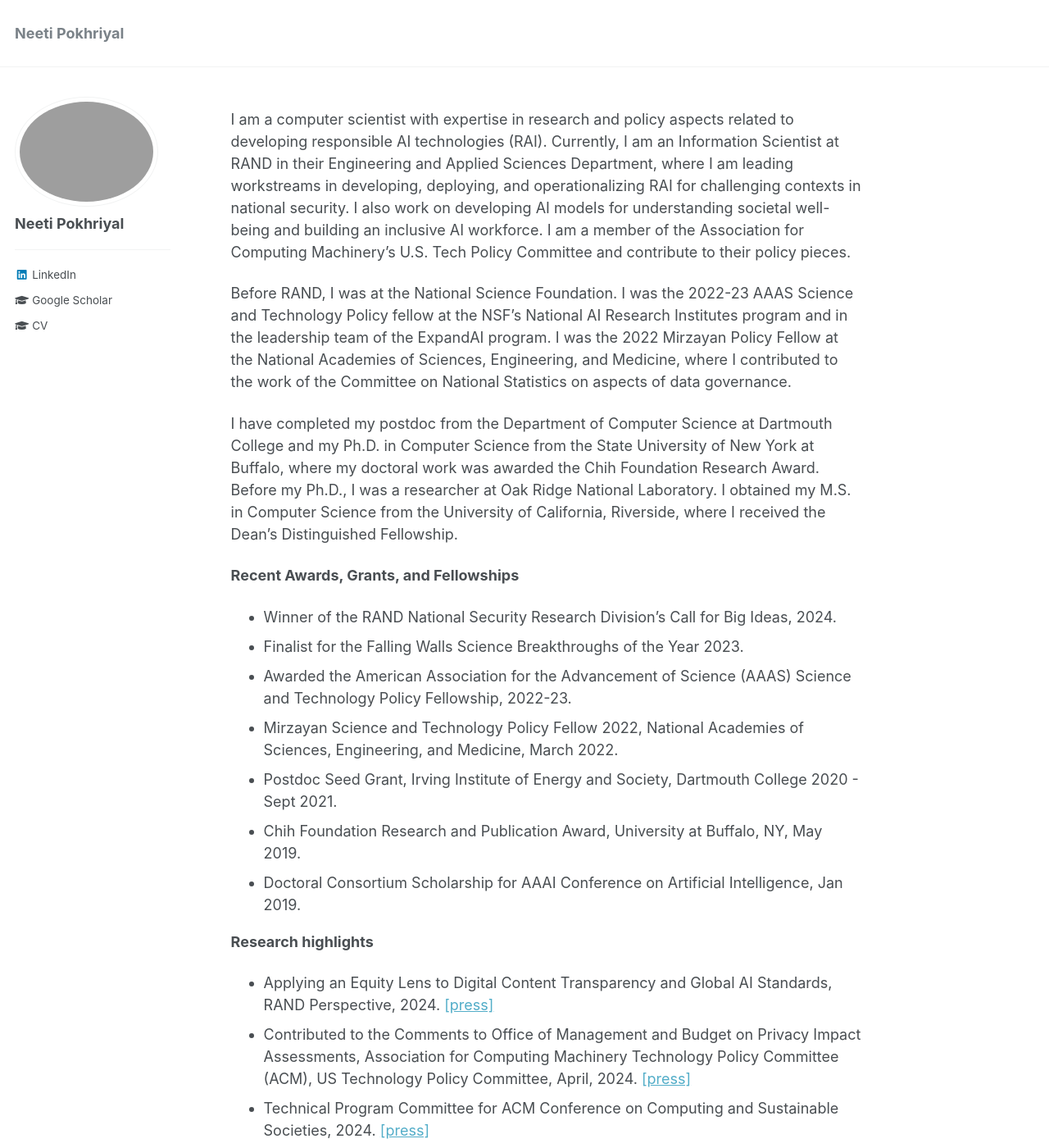
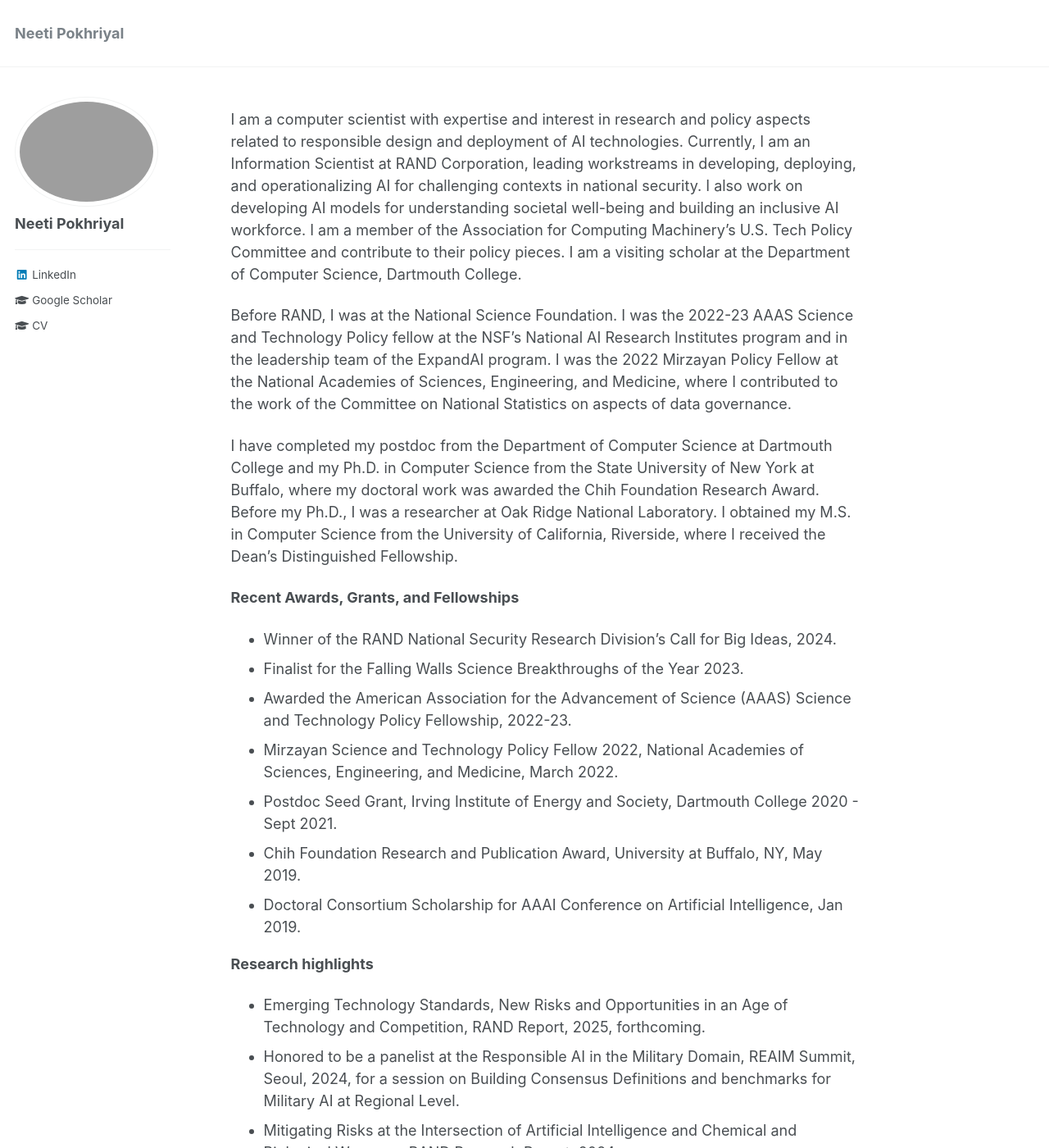
Before and after one commit to neetip/neetip.github.io, a Jekyll site: the page built from _pages/about.md, in a window 1280 px wide and 1400 px high. Shown: the whole window at 82% size. Built offline with Jekyll 4.4.1, drawn with Linux system fonts in a browser that asks for light colours; some of the changed text lies outside the part shown.

Commit message:
Update about.md

```diff
--- a/_pages/about.md
+++ b/_pages/about.md
@@ -7,7 +7,7 @@ redirect_from:
   - /about/
   - /about.html
 ---
-I am a computer scientist with expertise in research and policy aspects related to developing responsible AI technologies (RAI). Currently, I am an Information Scientist at RAND in their Engineering and Applied Sciences Department, where I am leading workstreams in developing, deploying, and operationalizing RAI for challenging contexts in national security. I also work on developing AI models for understanding societal well-being and building an inclusive AI workforce. I am a member of the Association for Computing Machinery’s U.S. Tech Policy Committee and contribute to their policy pieces.
+I am a computer scientist with expertise and interest in research and policy aspects related to responsible design and deployment of AI technologies. Currently, I am an Information Scientist at RAND Corporation, leading workstreams in developing, deploying, and operationalizing AI for challenging contexts in national security. I also work on developing AI models for understanding societal well-being and building an inclusive AI workforce. I am a member of the Association for Computing Machinery’s U.S. Tech Policy Committee and contribute to their policy pieces. I am a visiting scholar at the Department of Computer Science, Dartmouth College.
 
 Before RAND, I was at the National Science Foundation. I was the 2022-23 AAAS Science and Technology Policy fellow at the NSF’s National AI Research Institutes program and in the leadership team of the ExpandAI program. I was the 2022 Mirzayan Policy Fellow at the National Academies of Sciences, Engineering, and Medicine, where I contributed to the work of the Committee on National Statistics on aspects of data governance.
 
@@ -23,6 +23,10 @@ I have completed my postdoc from the Department of Computer Science at Dartmouth
 * Doctoral Consortium Scholarship for AAAI Conference on Artificial Intelligence, Jan 2019.
 
 <b> Research highlights</b>
+* Emerging Technology Standards, New Risks and Opportunities in an Age of Technology and Competition, RAND Report, 2025, forthcoming.
+* Honored to be a panelist at the Responsible AI in the Military Domain, REAIM Summit, Seoul, 2024, for a session on Building Consensus Definitions and benchmarks for Military AI at Regional Level.
+* Mitigating Risks at the Intersection of Artificial Intelligence and Chemical and Biological Weapons, RAND Research Report, 2024.
+* Building a Diverse Pool of AI Talent for DHS Recruitment Leading with Artificial Intelligence,<a href="https://www.rand.org/pubs/perspectives/PEA3414-1.html#document-details">[press],</a>, Published as expert insights on U.S. Civilian and Military Leaders on Strengthening the AI Workforce, RAND Corporation, 2024
 * Applying an Equity Lens to Digital Content Transparency and Global AI Standards, RAND Perspective, 2024. <a href="https://www.rand.org/pubs/perspectives/PEA3379-1.html">[press]</a>
 * Contributed to the Comments to Office of Management and Budget on Privacy Impact Assessments, Association
 for Computing Machinery Technology Policy Committee (ACM), US Technology Policy Committee, April, 2024. <a href="https://www.acm.org/binaries/content/assets/public-policy/finalacm_ustpc_omb_pia_comments.pdf">[press]</a>
```
